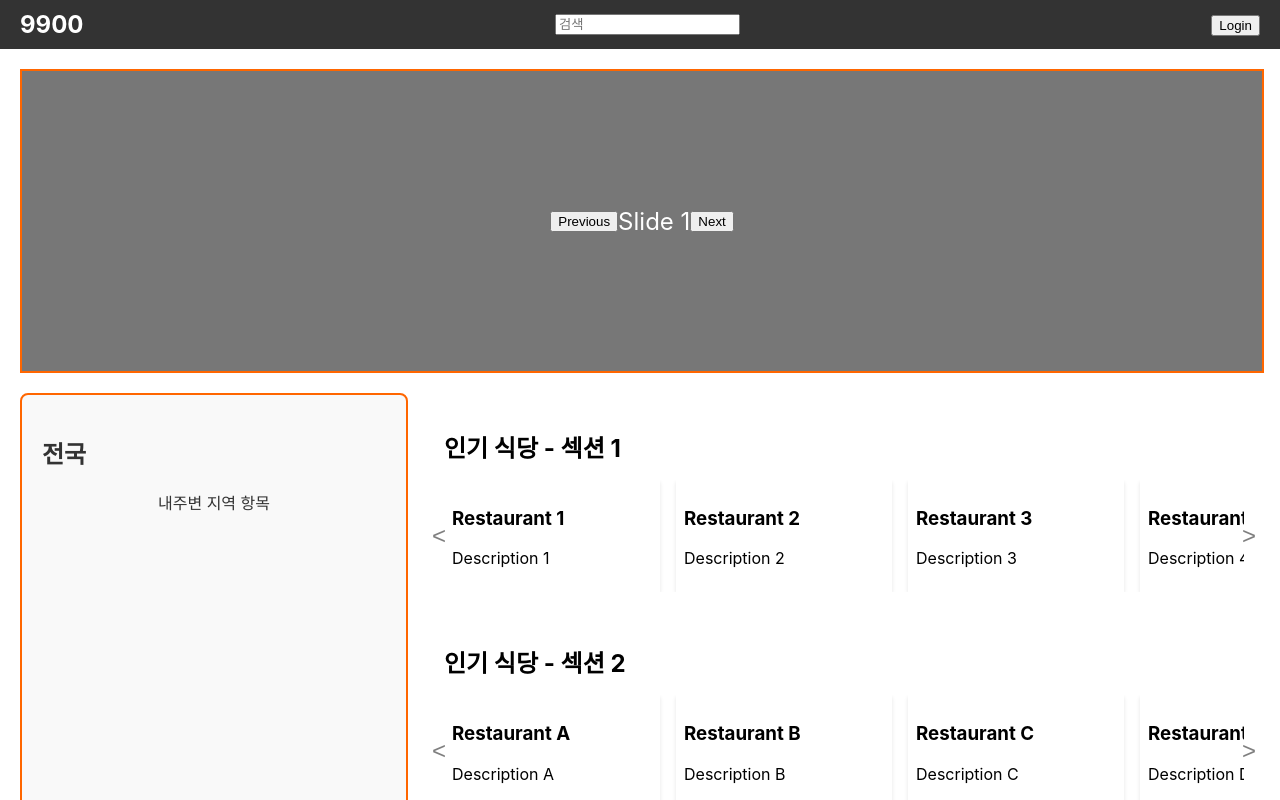
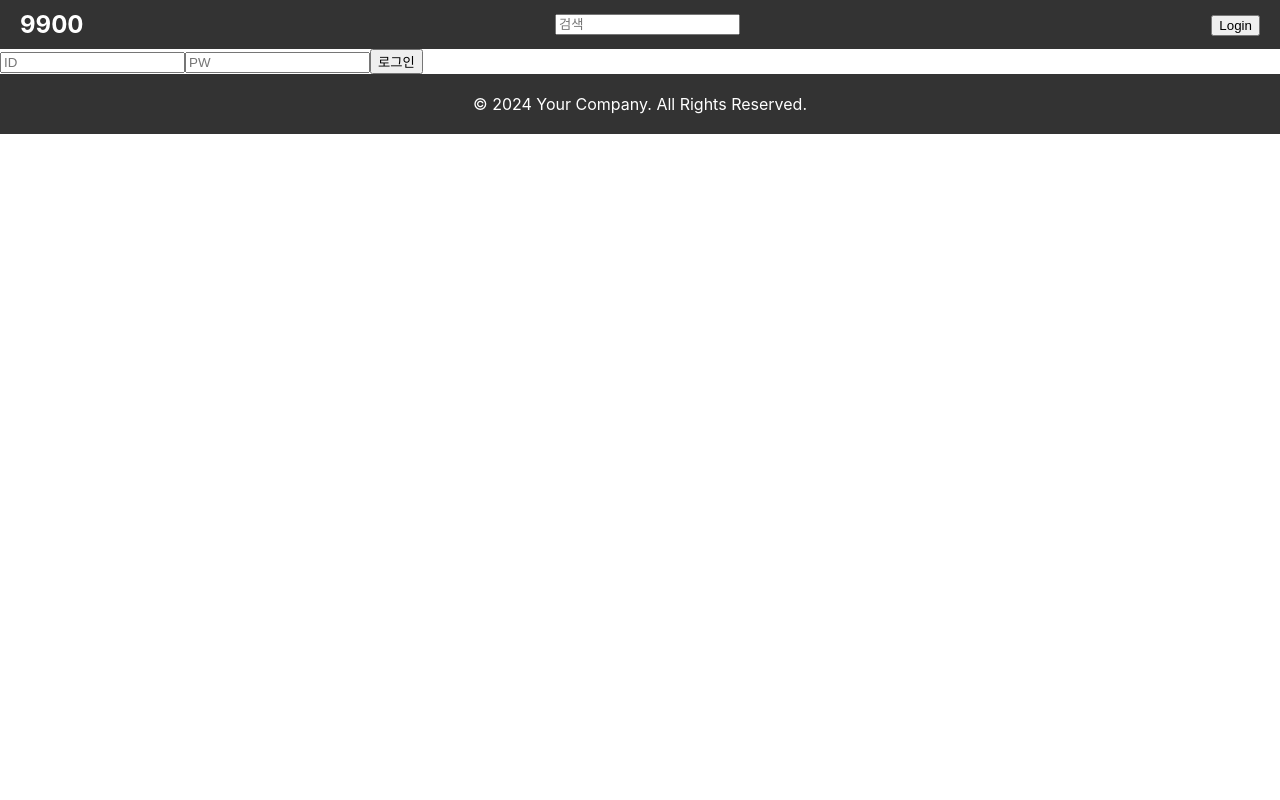
Before and after one commit to wonhee1106/dnz_react, a React (Create React App) app: page /login in a window 1280 px wide. Shown: the top 800 px of the page. Built offline with nearby package versions, Linux system fonts and the light colour scheme.

Commit message:
로그인 작업중

```diff
--- a/package.json
+++ b/package.json
@@ -8,6 +8,7 @@
     "@testing-library/user-event": "^13.5.0",
     "react": "^18.3.1",
     "react-dom": "^18.3.1",
+    "react-router-dom": "^6.26.1",
     "react-scripts": "5.0.1",
     "web-vitals": "^2.1.4"
   },
--- a/src/App.js
+++ b/src/App.js
@@ -1,16 +1,22 @@
 import React from 'react';
+import { BrowserRouter as Router, Routes, Route } from 'react-router-dom';
 import Header from './components/Header/Header.jsx';
 import Body from './components/Body/Body.jsx';
 import Footer from './components/Footer/Footer.jsx';
-
+import Login from './components/pages/Login/Login.jsx';
 
 const App = () => {
   return (
-    <div className="App">
-      <Header />
-      <Body />
-      <Footer />
-    </div>
+    <Router>
+      <div className="App">
+        <Header />
+        <Routes>
+          <Route path="/" element={<Body />} />
+          <Route path="/login" element={<Login />} />
+        </Routes>
+        <Footer />
+      </div>
+    </Router>
   );
 }
 
--- a/src/components/Header/Header.jsx
+++ b/src/components/Header/Header.jsx
@@ -1,13 +1,20 @@
 import React from 'react';
+import { useNavigate } from 'react-router-dom';
 import './Header.css';
 
 const Header = () => {
+  const navigate = useNavigate();
+
+  const handleLoginClick = () => {
+    navigate('/login');
+  }
+
   return (
     <header className="header">
       <div className="logo">9900</div>
       <input type="text" placeholder="검색" />
       <div className="login-buttons">
-        <button>Login</button>
+        <button onClick={handleLoginClick}>Login</button>
       </div>
     </header>
   );
--- a/src/components/pages/Login/Login.jsx
+++ b/src/components/pages/Login/Login.jsx
@@ -1,5 +1,29 @@
+
+import React from 'react'
+import styles from './Login.module.css'
+import {useState} from 'react';
+
 
 
 const Login = () =>{
 
+    const [user ,setUser] = useState({id : '',pw :''})
+
+    const handleLoginChange = (e) =>{
+        const {name ,value} = e.target;
+        setUser((prev) =>({...prev, [name]:value}))
+    }
+
+    const handleLogin = () =>{
+
+    }
+    return (
+        <div className={styles.LoginBox}>
+            <input type="text" name="id"  onChange={handleLoginChange} placeholder='ID' />
+            <input type="password" name="pw" onChange={handleLoginChange} placeholder='PW' />
+            <button onClick={handleLogin}>로그인</button>
+        </div>
+    )
 }
+
+export default Login
```
Also changed, not shown: src/components/config/config.js (added, +15 -0 lines), src/components/pages/Login/Login.module.css (added), src/components/pages/Login/LoginModule.css (deleted), 1 other file (tests, documents, lock files or other folders).
